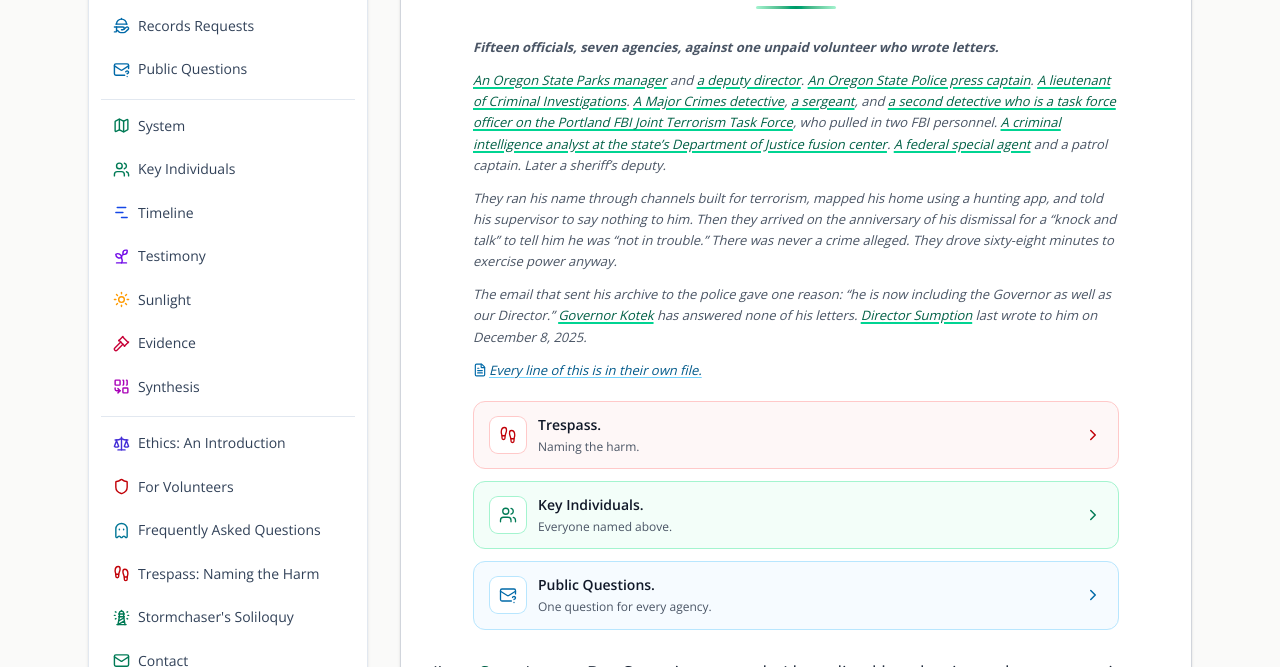
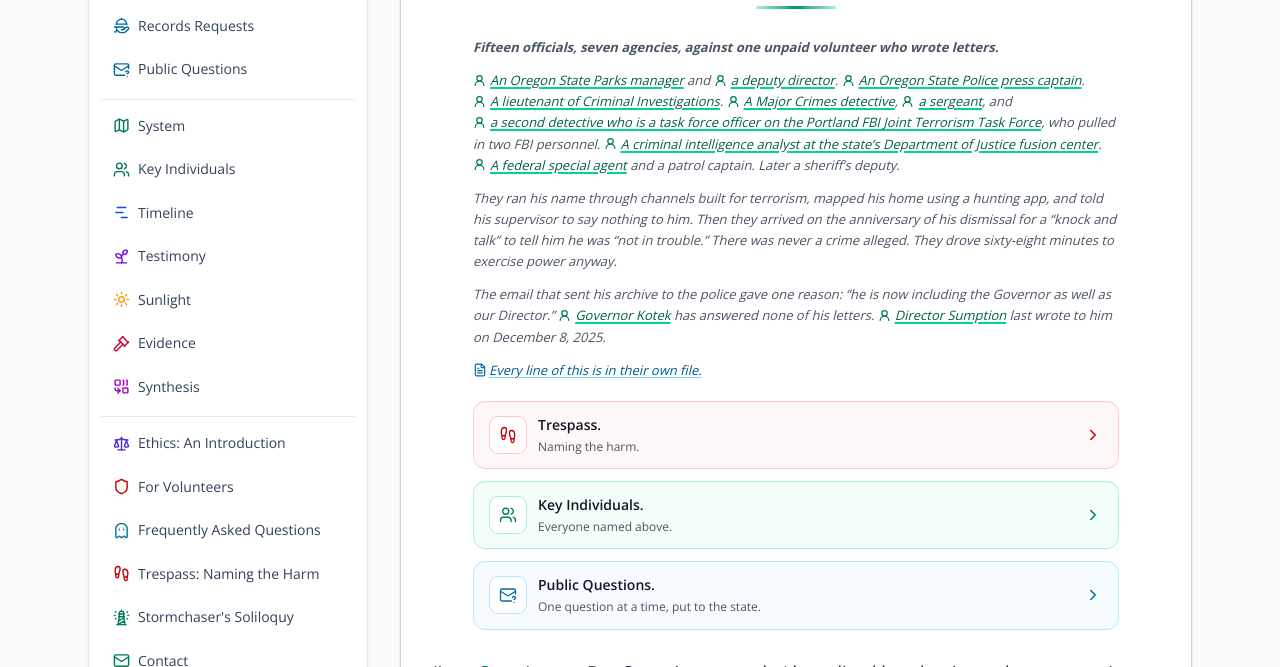
Before and after one commit to rswfire/rswfire.oprd, a Next.js app: page / in a window 1280 px wide. Shown: the part 284-951 px from the top of the page. Built offline with nearby package versions, Linux system fonts and the light colour scheme; no server answers.

Commit message:
Homepage: apparatus names through the person link; Public Questions card for a series; FAQ: tone under the lawsuit question

```diff
--- a/app/(archive)/faq/page.tsx
+++ b/app/(archive)/faq/page.tsx
@@ -47,6 +47,21 @@ export default function FAQPage() {
                 <hr className="border-t border-gray-300" />
 
                 {/* Question 2 */}
+                <div id="tone" className="scroll-mt-48">
+                    <h2 className="text-xl font-semibold mb-3">
+                        Why is your tone so direct?
+                    </h2>
+                    <div className="space-y-4">
+                        <div>Because I am direct. There is nothing wrong with that.</div>
+                        <div>Direct communication is not misconduct. It does not justify coercion, surveillance, dismissal, expulsion, retaliation, or any other treatment documented in this archive.</div>
+                        <div>My tone does not alter the recordings, the correspondence, the dates, or the agency&rsquo;s own documents. The evidence either supports what I say or it does not.</div>
+                        <div>Using my directness to explain or excuse what happened would invert responsibility: it would make my manner of describing institutional conduct more important than the conduct itself.</div>
+                    </div>
+                </div>
+
+                <hr className="border-t border-gray-300" />
+
+                {/* Question 14 */}
                 <div id="target" className="scroll-mt-48">
                     <h2 className="text-xl font-semibold mb-3">
                         Why would they target you?
@@ -219,21 +234,6 @@ export default function FAQPage() {
                 <hr className="border-t border-gray-300" />
 
                 {/* Question 11 */}
-                <div id="tone" className="scroll-mt-48">
-                    <h2 className="text-xl font-semibold mb-3">
-                        Why is your tone so direct?
-                    </h2>
-                    <div className="space-y-4">
-                        <div>Because I am direct. There is nothing wrong with that.</div>
-                        <div>Direct communication is not misconduct. It does not justify coercion, surveillance, dismissal, expulsion, retaliation, or any other treatment documented in this archive.</div>
-                        <div>My tone does not alter the recordings, the correspondence, the dates, or the agency&rsquo;s own documents. The evidence either supports what I say or it does not.</div>
-                        <div>Using my directness to explain or excuse what happened would invert responsibility: it would make my manner of describing institutional conduct more important than the conduct itself.</div>
-                    </div>
-                </div>
-
-                <hr className="border-t border-gray-300" />
-
-                {/* Question 14 */}
                 <div id="next" className="scroll-mt-48">
                     <h2 className="text-xl font-semibold mb-3">
                         What happens next?
--- a/components/TestimonyCard.tsx
+++ b/components/TestimonyCard.tsx
@@ -14,8 +14,6 @@ import TestimonyPdfButton from "@/components/testimony/TestimonyPdfButton";
 import Cite from "@/components/Cite";
 import { APPARATUS, APPARATUS_SEATS } from "@/data/apparatus";
 import Icon from "@/components/Icon";
-import { DrawerLink } from "@/components/system/DrawerHost";
-import { SEAT_LINK } from "@/lib/seatLink";
 import PersonLink from "@/components/PersonLink";
 
 const CHAPTERS = [
@@ -42,11 +40,7 @@ function withSeats(text: string): ReactNode[] {
     for (const h of hits) {
         if (h.at < i) continue;
         out.push(text.slice(i, h.at));
-        out.push(
-            <DrawerLink key={h.seat} to={h.seat} className={SEAT_LINK}>
-                {h.phrase}
-            </DrawerLink>,
-        );
+        out.push(<PersonLink key={h.seat} name={h.phrase} seat={h.seat} />);
         i = h.at + h.phrase.length;
     }
     out.push(text.slice(i));
@@ -122,7 +116,7 @@ export default function TestimonyCard() {
                         </span>
                         <span className="min-w-0 flex-1">
                             <span className="block text-[14px] font-semibold text-gray-900">Public Questions.</span>
-                            <span className="block text-[12px] text-gray-600">One question for every agency.</span>
+                            <span className="block text-[12px] text-gray-600">One question at a time, put to the state.</span>
                         </span>
                         <ChevronRight aria-hidden size={18} className="shrink-0 text-sky-700 transition-transform group-hover:translate-x-0.5" />
                     </Link>
--- a/data/faq.ts
+++ b/data/faq.ts
@@ -10,6 +10,7 @@ export interface FaqQuestion {
 
 export const FAQ_QUESTIONS: FaqQuestion[] = [
     { id: "sue", question: "Why haven't you sued them?" },
+    { id: "tone", question: "Why is your tone so direct?" },
     { id: "target", question: "Why would they target you?" },
     { id: "leave", question: "Why didn't you leave?" },
     { id: "move-on", question: "Why not move on?" },
@@ -20,6 +21,5 @@ export const FAQ_QUESTIONS: FaqQuestion[] = [
     { id: "accountability", question: "What do you want to happen?" },
     { id: "retaliation", question: "Aren't you worried about retaliation?" },
     { id: "proper-channels", question: "Why make this public instead of going through proper channels?" },
-    { id: "tone", question: "Why is your tone so direct?" },
     { id: "next", question: "What happens next?" },
 ];
```
